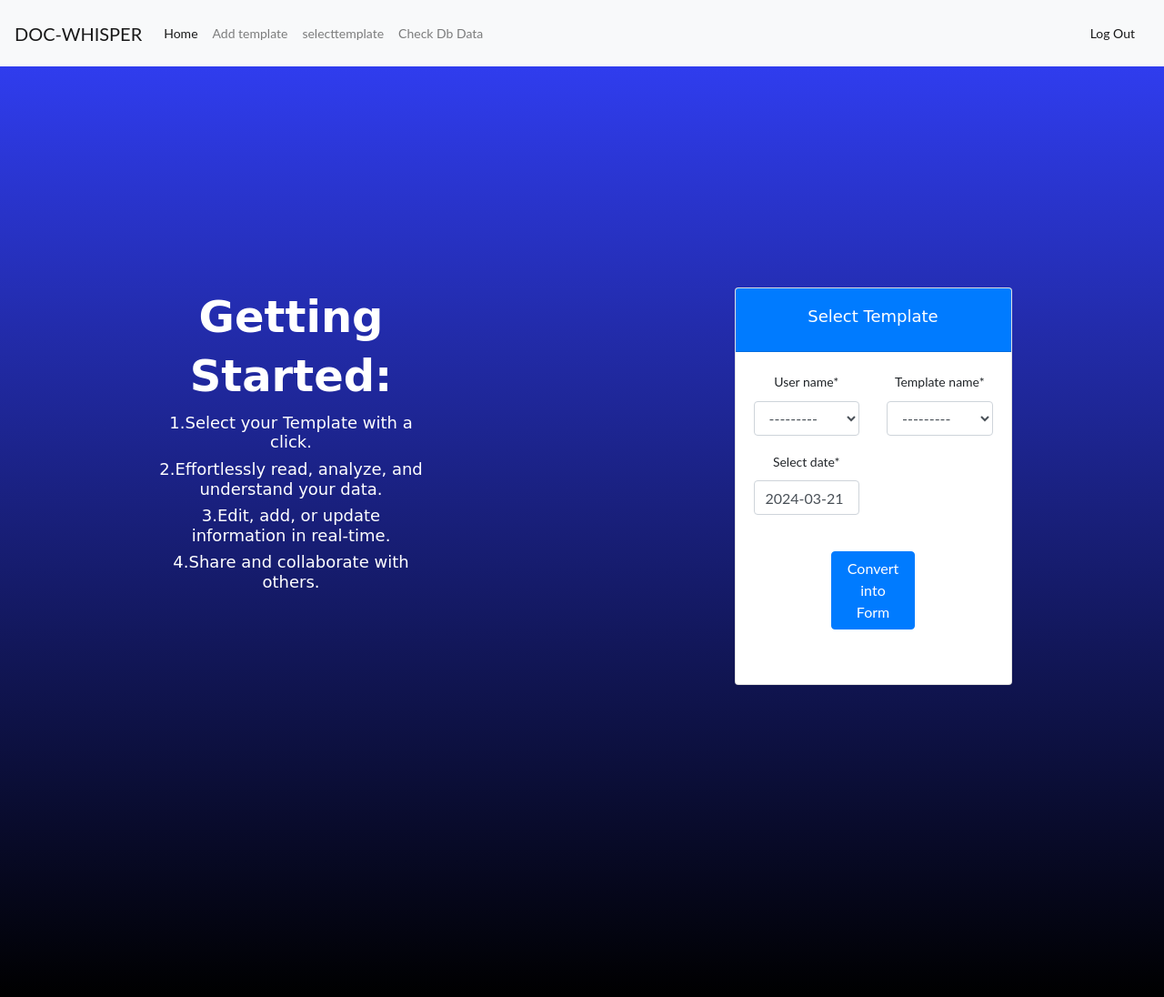
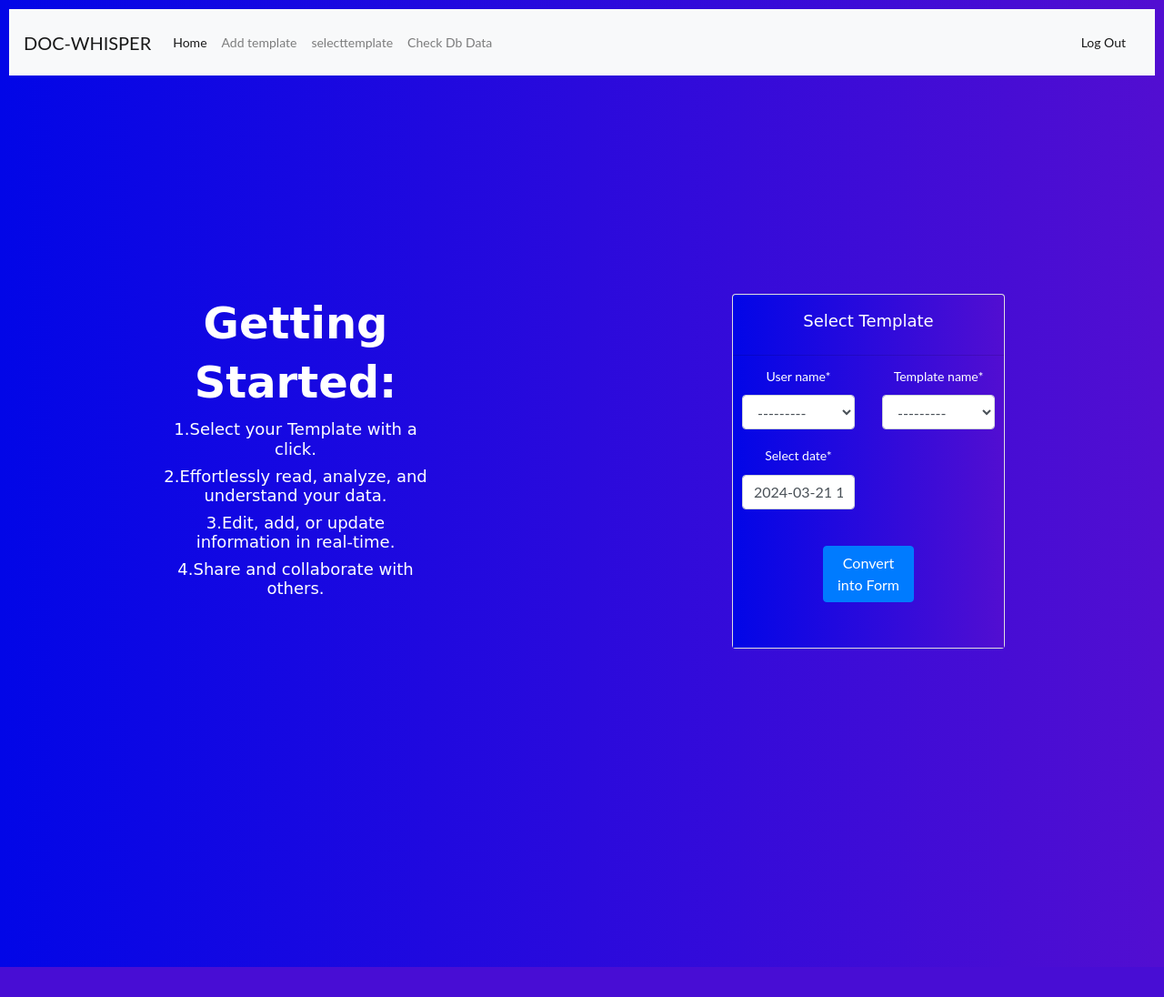
Before and after one commit to Er-shivam11/doc-form-converter, a Django app: page /select-template in a window 1280 px wide. Shown: the whole page at 91% size. After the commit the page ends 1063 px from the top, so only its background shows below. Run offline with Django 4.2, Linux system fonts and the light colour scheme; data that the repository does not hold is empty; some libraries are stand-ins or nearby versions.

Commit message:
updated dynamc

```diff
--- a/excel_to_table/main/views.py
+++ b/excel_to_table/main/views.py
@@ -151,6 +151,7 @@
         count_form = FormSheet(request.POST, request.FILES)
         if count_form.is_valid():
             count_form.save()
+            return redirect('formdata')
         else:
             print(count_form.errors)
     else:
@@ -244,8 +245,6 @@
 
 
 def editform(request):
-
-
     fid = UploadedForm.objects.latest('id')
     tid = UploadTemplate.objects.latest('id')
     tempform=TempleData.objects.filter(template_master=tid)
@@ -256,43 +255,32 @@
     print(tid,'tid')
     print(tempid,'tempid')
     print(formid,'firmid')
-    # for formdetails in tempform:
-    #     FormData.objects.create(
-    #     step=formdetails.step,
-    #     description=formdetails.description,
-    #     std_value=formdetails.std_value,
-    #     obs_value=formdetails.obs_value,
-    #     start_time=formdetails.start_time,
-    #     end_time=formdetails.end_time,
-    #     creator=formdetails.creator,
-    #     form_name=fid,
-    #     upload_template=tid,
-    #     )
-
-    # # Retrieve the latest template_master_id
-    # latest_entry = UserPermission.objects.latest('id')
-    # form_name = latest_entry.form_name
-    # print(form_name)
-
-    # latest_template_master_id = latest_entry.template_master_id
-    # # Retrieve FormData objects for the latest template_master_id
-    # formdata = TempleData.objects.filter(template_master_id=latest_template_master_id,form_data=form_name)
 
 
-    # print(formdata)
-    # # Convert FormData objects to DataFrame
-    # rows = []
-    # for data in formdata:
-    #     rows.append(eval(data.temp_data))
-    # # Create DataFrame
-    # df = pd.DataFrame(rows)
-    # # Assign headers
-    # headers = df.iloc[0]
-    # df = df[1:]
-    # df.columns = headers
-    # print(df)
+    # Retrieve the latest template_master_id
+    latest_entry = UploadedForm.objects.latest('id')
+    form_name = latest_entry.form_name
+    print(form_name)
 
-    # return render(request, 'formdata.html', {'df': df})
+    # latest_template_master_id = latest_entry.form_name_id
+    # Retrieve FormData objects for the latest template_master_id
+    formdata = TempleData.objects.filter(template_master_id=tempid)
+
+
+    print(formdata)
+    # Convert FormData objects to DataFrame
+    rows = []
+    for data in formdata:
+        rows.append(eval(data.temp_data))
+    # Create DataFrame
+    df = pd.DataFrame(rows)
+    # Assign headers
+    headers = df.iloc[0]
+    df = df[1:]
+    df.columns = headers
+    print(df)
+
+    return render(request, 'formdata.html', {'df': df})
     # df = pd.DataFrame(rows)
 
     # df['form_data'] = df['form_data'].apply(lambda x: x.replace('[', '').replace(']', '').replace(',', ''))
--- a/excel_to_table/templates/addform.html
+++ b/excel_to_table/templates/addform.html
@@ -27,7 +27,7 @@
         }
 
         .bg-linear-gradient {
-            background: linear-gradient(to right, #ff9a9e, #fad0c4); /* Adjust colors as needed */
+            background: linear-gradient(to right, #0206e7, #520ed1); /* Adjust colors as needed */
             color: white; /* Text color */
             padding: 10px;
         }
@@ -38,6 +38,8 @@
     </style>
 </head>
 <body>
+    {% include 'header.html' %}
+
     <div class="container">
         <div class="card text-white bg-warning mb-3">
             <div class="card w-100">
--- a/excel_to_table/templates/selecttemp.html
+++ b/excel_to_table/templates/selecttemp.html
@@ -187,7 +187,11 @@
 .banner_main {
     padding: 90px 0 190px 0;
 }
-
+.bg-linear-gradient {
+            background: linear-gradient(to right, #0206e7, #520ed1); /* Adjust colors as needed */
+            color: white; /* Text color */
+            padding: 10px;
+        }
 
 .text-img{
     padding: 3re;
@@ -197,7 +201,7 @@
 }
 </style>
 
-<body>
+<body class="bg-linear-gradient">
     <header>
         <!-- header inner -->
         <div  class="head_top">
@@ -227,10 +231,10 @@
                     <div class="col-md-6">
                         <div class="excel-template">
                             <div class="card text-center">
-                                <div class="card-header bg-primary">
+                                <div class="card-header bg-linear-gradient">
                                   <h3 class="text-white p-2">Select Template</h3>
                                 </div>
-                                <div class="card-body ">
+                                <div class="card-body bg-linear-gradient">
                                     <form method="post" enctype="multipart/form-data" action="{% url 'selecttemplate' %}">
                                         {% csrf_token %}
                                         <div class="form-group" >
```
Also changed, not shown: 4 other files.
